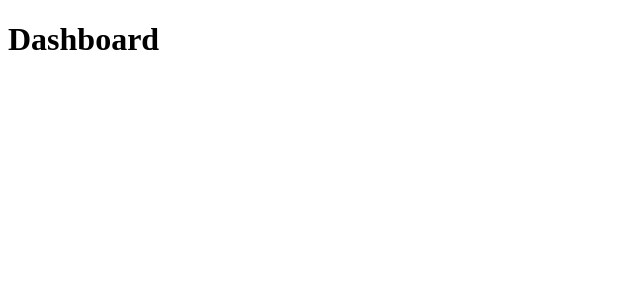
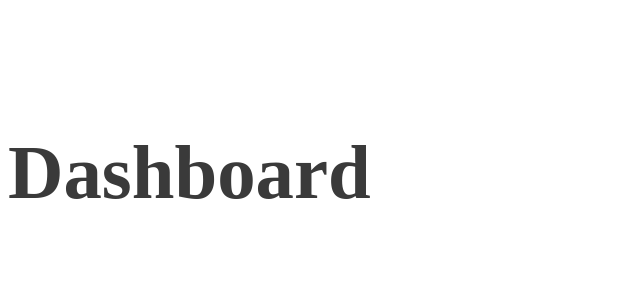
Before and after one commit to wellpinho/react-github-api, a React (Create React App) app: page / in a window 1280 px wide. Shown: the top 300 px of the page, without its empty margins (0-640 px from the left). Built offline with nearby package versions, Linux system fonts and the light colour scheme; the HTML template or start-up script is replaced by a standard one.

Commit message:
🆕 NEW: styled component

```diff
--- a/package.json
+++ b/package.json
@@ -14,6 +14,7 @@
     "react-dom": "^17.0.2",
     "react-router-dom": "^6.0.2",
     "react-scripts": "4.0.3",
+    "styled-components": "^5.3.3",
     "typescript": "^4.1.2",
     "web-vitals": "^1.0.1"
   },
@@ -42,6 +43,7 @@
     ]
   },
   "devDependencies": {
-    "@types/react-router-dom": "^5.3.2"
+    "@types/react-router-dom": "^5.3.2",
+    "@types/styled-components": "^5.1.17"
   }
 }
--- a/src/pages/dashboard/Dashboard.tsx
+++ b/src/pages/dashboard/Dashboard.tsx
@@ -1,7 +1,16 @@
-const Dashboard: React.FC = () => {
+import styled from "styled-components";
+
+export const Dashboard: React.FC = () => {
   return (
-    <h1>Dashboard</h1>
+    <Title>Dashboard</Title>
   );
 }
 
-export default Dashboard;
+const Title = styled.h1`
+  font-size: 4.8rem;
+  color: #3a3a3a;
+  max-width: 45rem;
+  line-height: 5.6rem;
+  margin-top: 8rem;
+
+`
--- a/src/pages/repository/index.tsx
+++ b/src/pages/repository/index.tsx
@@ -1,7 +1,5 @@
-const Repository: React.FC = () => {
+export const Repository: React.FC = () => {
   return (
     <h1>Repositorios</h1>
   );
 }
-
-export default Repository;
--- a/src/routes/index.tsx
+++ b/src/routes/index.tsx
@@ -1,6 +1,6 @@
 import { Routes as Switch, Route } from 'react-router-dom'
-import Dashboard from '../pages/dashboard/Dashboard'
-import Repository from '../pages/repository'
+import { Dashboard } from '../pages/dashboard/Dashboard'
+import { Repository } from '../pages/repository'
 
 export const Routes: React.FC = () => {
   return (
```
Also changed, not shown: 2 other files (tests, documents, lock files or other folders).
